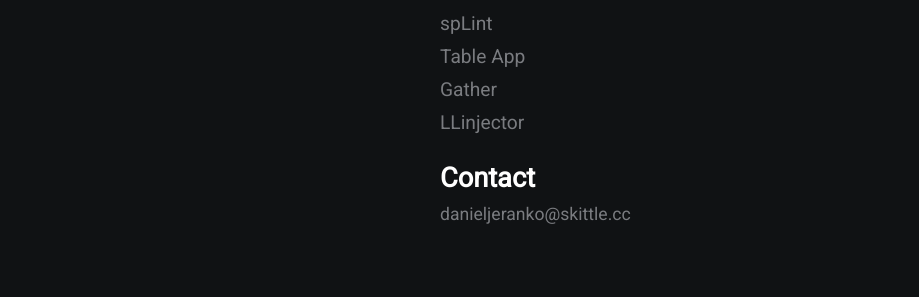
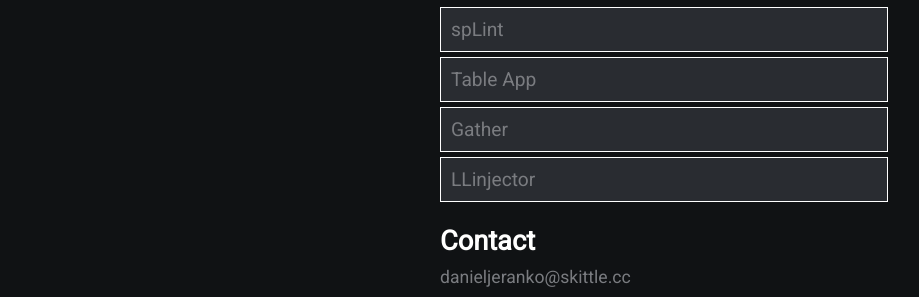
Before and after one commit to jerankda/jerankda.github.io, a plain HTML site: page index.html in a window 1280 px wide. Shown: the part 551-848 px from the top of the page, without its empty margins (200-1119 px from the left). Before the commit the page ends 800 px from the top, so only its background shows below. Drawn offline with Linux system fonts and the light colour scheme.

Commit message:
Update style.css

```diff
--- a/style.css
+++ b/style.css
@@ -1,5 +1,4 @@
 /* global */
-
 @import url('https://fonts.googleapis.com/css?family=Roboto');
 .grid-2 {
     display: grid;
@@ -14,8 +13,7 @@ body {
     color: #7A7C80;
 }
 
-h2,
-.white {
+h2, .white {
     color: #fff;
 }
 
@@ -24,9 +22,7 @@ a {
     text-decoration: none;
 }
 
-
 /* section 1 */
-
 .section-1 {
     padding-top: 40vh;
     text-align: center;
@@ -48,9 +44,7 @@ a {
     padding: 10px;
 }
 
-
 /* section 2 */
-
 .section-2 {
     padding-top: 10vh;
     width: 70%;
@@ -69,26 +63,24 @@ a {
 
 .section-2 a {
     display: block;
-    padding: 5px;
+    padding: 10px;
     font-size: 1.2rem;
-    padding-left: 0;
-    width: 100px;
+    background-color: #292C31; /* New background color */
+    border: 1px solid #fff; /* New border */
+    margin-bottom: 5px; /* Space between links */
+    transition: background-color 0.3s, color 0.3s; /* Smooth transition for hover */
 }
 
-
-/* animations / utilities */
-
+/* Animations / Utilities */
 .section-2 a:hover {
-    font-size: 1.3rem;
-    color: #fff;
-    cursor: pointer;
-    transition: 0.2s;
+    background-color: #1E90FF; /* Brighter background on hover */
+    color: #ffffff; /* White text on hover */
 }
 
 .section-1 a:hover {
     color: #fff;
     cursor: pointer;
-    transition: 0.3s;
+    transition: color 0.3s;
 }
 
 .white:hover {
@@ -96,9 +88,7 @@ a {
     padding-left: 10px;
 }
 
-
-/* media queres */
-
+/* Media Queries */
 @media(max-width:780px) {
     .grid-2 {
         grid-template-columns: 1fr;
```
